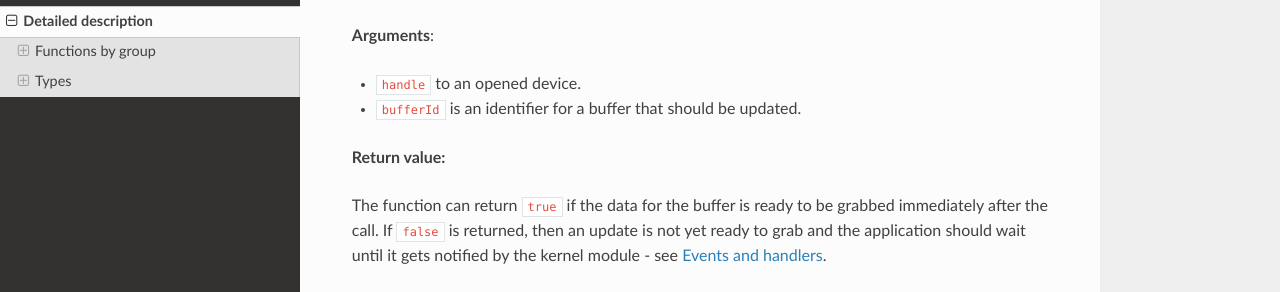
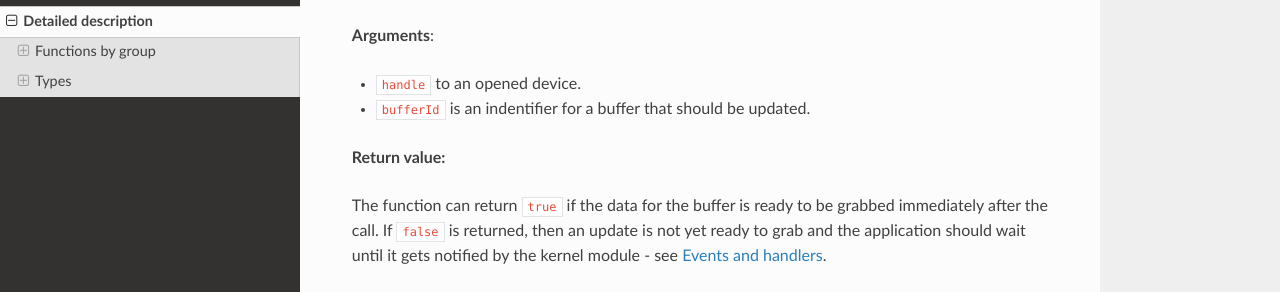
Before and after one commit to DisplayLink/evdi, an MkDocs documentation site: the page built from docs/details.md, in a window 1280 px wide and 900 px high, scrolled down 4923 px. Shown: the part 159-451 px from the top of the window. Built offline with MkDocs 1.6.1, drawn with Linux system fonts in a browser that asks for light colours; nearby versions of some CDN libraries; old or Windows-style settings are respelled for this version of MkDocs.

Commit message:
Revert "Correct spelling mistakes."
This reverts commit b29af902f01de39907dc877e38b12edc1f63b643.

```diff
--- a/docs/details.md
+++ b/docs/details.md
@@ -134,7 +134,7 @@
 **Arguments**:
 
 * `handle` to an opened device.
-* `bufferId` is an identifier for a buffer that should be updated.
+* `bufferId` is an indentifier for a buffer that should be updated.
 
 **Return value:**
 
```
Also changed, not shown: docs/quickstart.md (+2 -2 lines), 1 other file.
